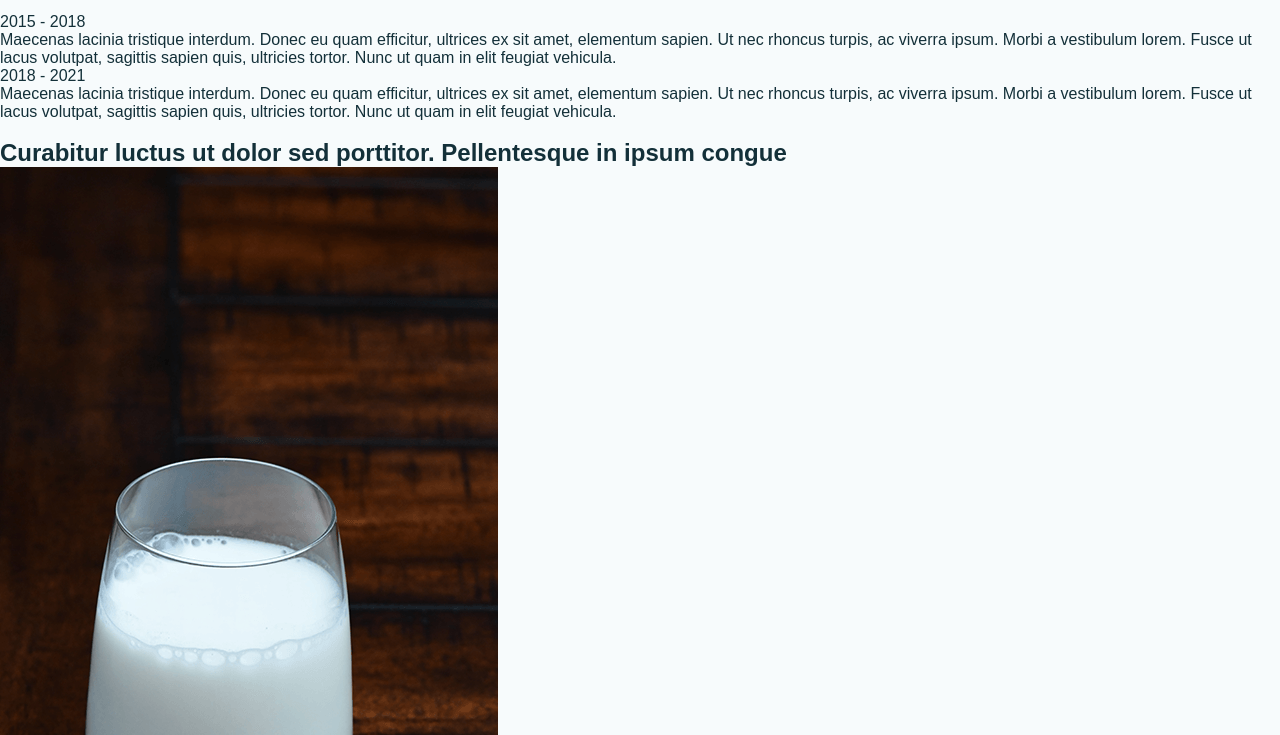
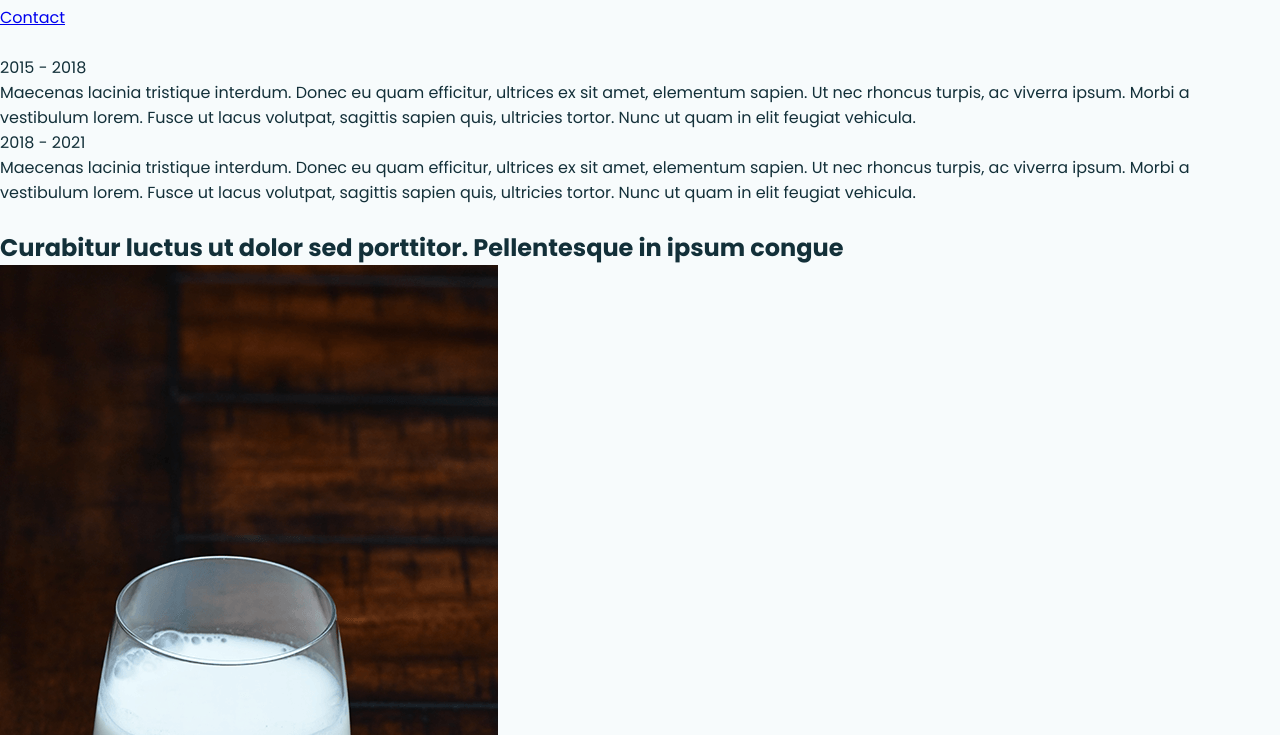
Before and after one commit to r-e-d-ant/zemilk-static-version, a plain HTML site: page about.html in a window 1280 px wide. Shown: the part 95-830 px from the top of the page. Drawn offline with Linux system fonts and the light colour scheme.

```diff
--- a/assets/header.css
+++ b/assets/header.css
@@ -1,9 +1,3 @@
-@import url('https://fonts.googleapis.com/css2?family=Poppins:wght@100;200;300;400;500;600;700;800;900&display=swap');
-
-/* * {
-    border: thin solid red;
-} */
-
 header {
     display: flex;
     align-items: center;
--- a/assets/style.css
+++ b/assets/style.css
@@ -1,3 +1,4 @@
+@import url('https://fonts.googleapis.com/css2?family=Poppins:wght@100;200;300;400;500;600;700;800;900&display=swap');
 
 *,
 *::after,
```
Also changed, not shown: assets/main.js (+12 -0 lines).
